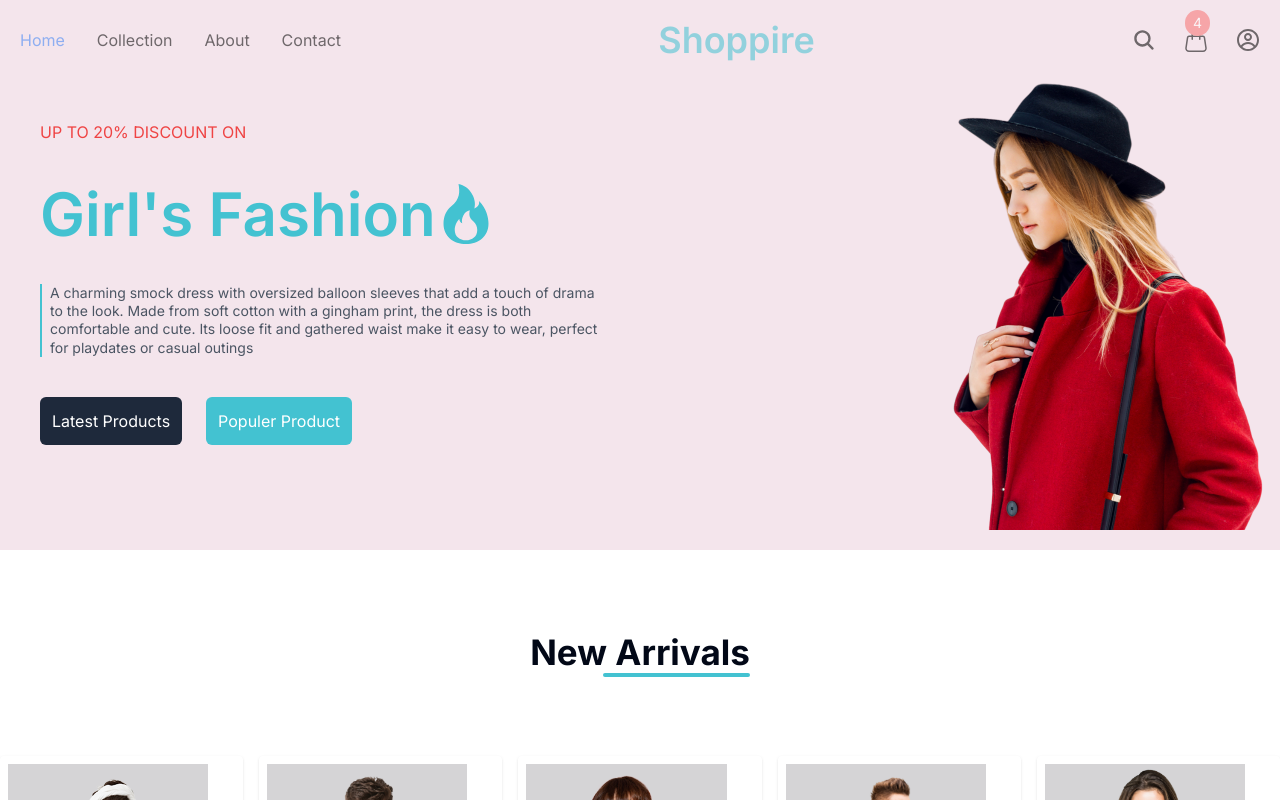
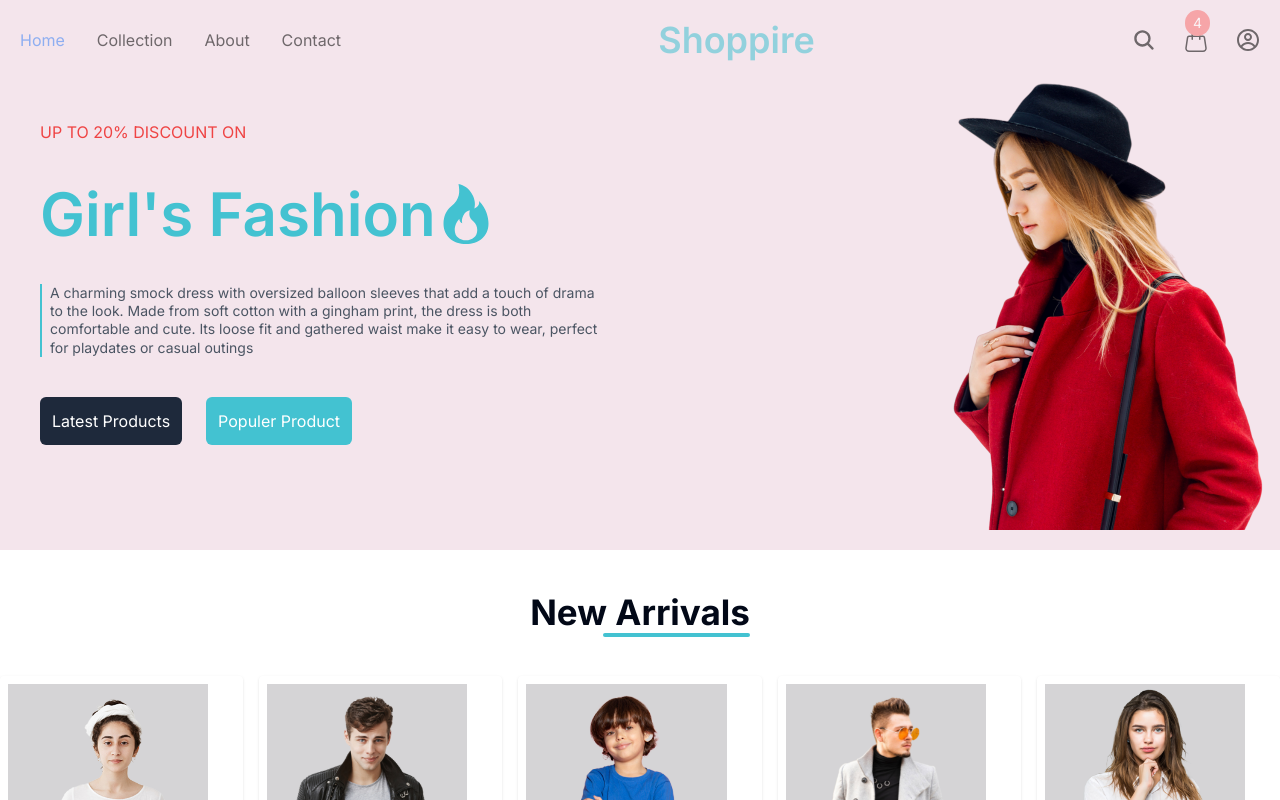
Before and after one commit to TANVIR0222/T-shop-client, a React (Vite) app: page / in a window 1280 px wide. Shown: the top 800 px of the page. Built offline with nearby package versions, Linux system fonts and the light colour scheme.

Commit message:
Title page

```diff
--- a/src/components/common/Title.jsx
+++ b/src/components/common/Title.jsx
@@ -2,7 +2,7 @@ import React from 'react';
 
 const Title = ({title,titleStyle}) => {
     return (
-        <div className={`${titleStyle} p-20`}>
+        <div className={`${titleStyle} p-10`}>
             <span className='h2 capitalize relative after:w-2/3 after:h-1 after:bg-secondary after:absolute after:-bottom-1 after:right-0 after:rounded' >{title}</span>
         </div>
     );
```
